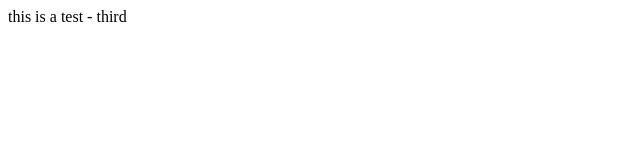
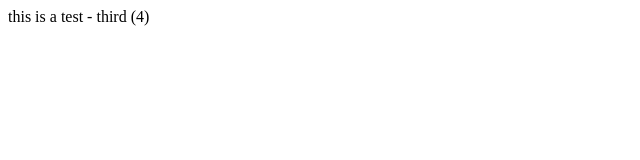
Before and after one commit to pepeortiz/test-prueba-git-flow, a plain HTML site: page third.html in a window 1280 px wide. Shown: the full height of the page, 0-640 px from the left. Drawn offline with Linux system fonts and the light colour scheme.

Commit message:
CONFLICT

```diff
--- a/third.html
+++ b/third.html
@@ -4,7 +4,7 @@
 </head>
 <body>
 
-this is a test - third
+this is a test - third (4)
 
 </body>
 </html>
```
